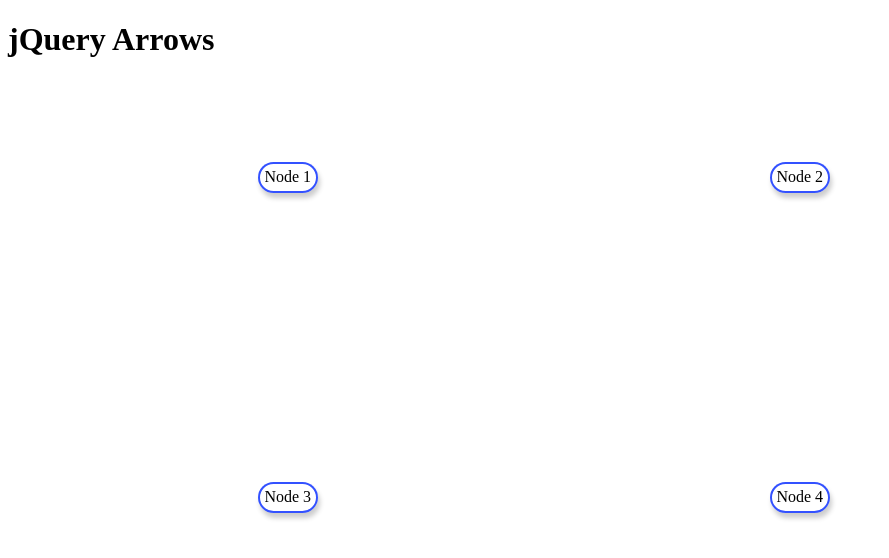
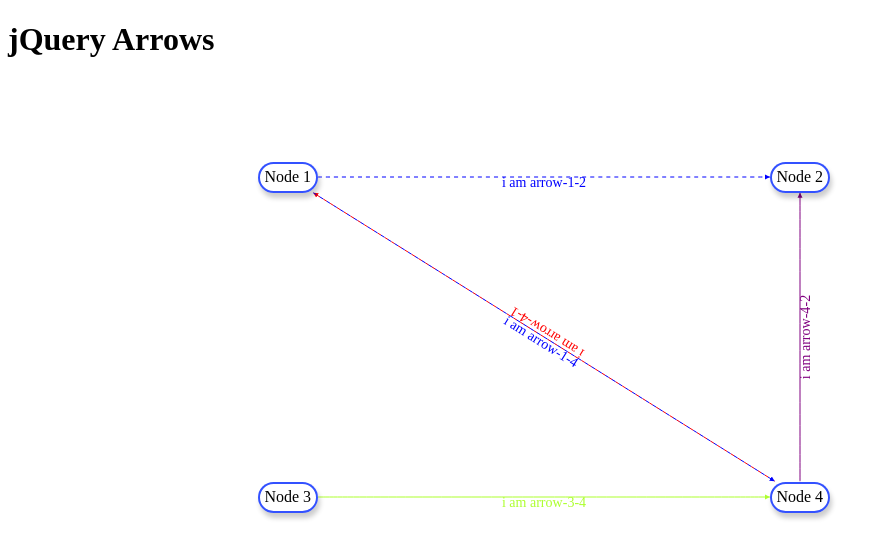
Before and after one commit to alejp1998/jquery-arrows, a plain HTML site: page index.html in a window 1280 px wide. Shown: the whole page, without its empty margins (0-889 px from the left). Drawn offline with nearby package versions, Linux system fonts and the light colour scheme.

Commit message:
Updated index.html example

```diff
--- a/index.html
+++ b/index.html
@@ -113,6 +113,6 @@
     Node 4
 </div>
 
-<div id="#svg-arrows"></div>
+<div id="svg-arrows"></div>
 
 <br />
```
